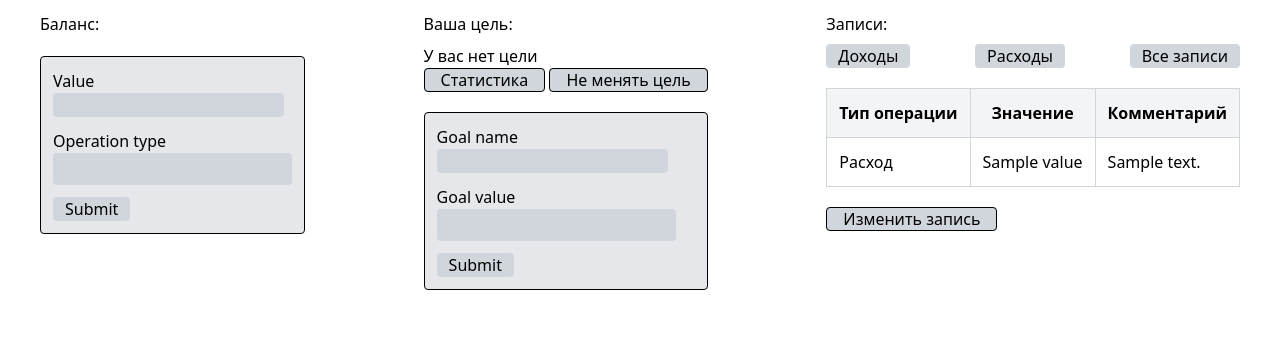
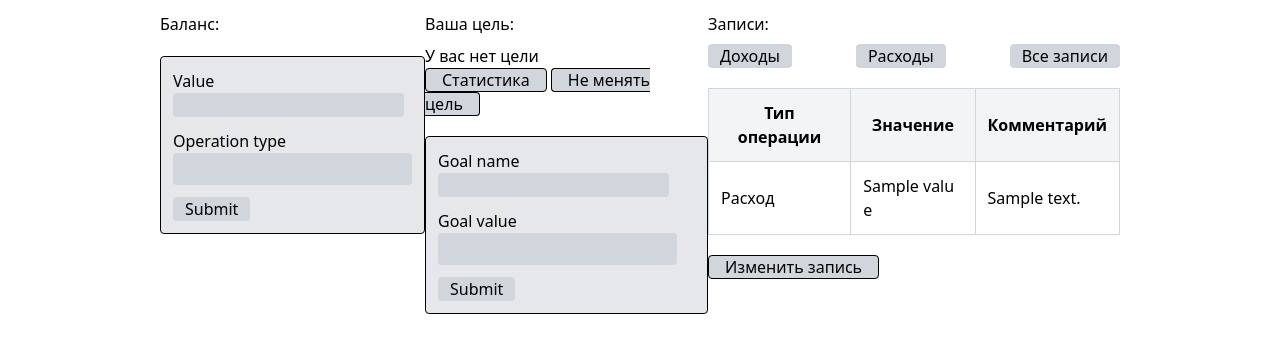
Before and after one commit to phantazeeer/MoneySaverSQLAlchemy, a FastAPI app: template app/templates/user_page.html in a window 1280 px wide. Shown: the part 65-418 px from the top of the page. Run offline with FastAPI, Linux system fonts and the light colour scheme; the template is opened without the code that fills it: most values are stand-ins (such as "Sample title", 1, 10 or a date in 2020); form fields are guessed from the names that the template uses; parts of the project's set-up code (start-up, migrations or seed data) failed here and were passed over.

Commit message:
fix(template)

```diff
--- a/app/templates/user_page.html
+++ b/app/templates/user_page.html
@@ -1,7 +1,7 @@
 {% extends 'base.html' %}
 
 {% block body %}
-<div class="flex justify-between mx-10 my-3">
+<div class="flex justify-between mx-40 my-3">
     <div>
         <h2>Баланс:</h2>
         <p class="mt-5">{{ user.balance }}</p>
@@ -34,10 +34,12 @@
         <h2>Ваша цель:</h2>
         <div class="mt-2">
             {% if user.goal_value %}
-            <p class="mb-2">{{ user.goal_value }}</p>
-            {% if user.goal_name %}
-            <p class="mb-2">На {{ user.goal_name }}</p>
-            {% endif %}
+            <div class="flex justify-start gap-2">
+                <p class="mb-2">{{ user.goal_value }}</p>
+                {% if user.goal_name %}
+                <p class="mb-2">На {{ user.goal_name }}</p>
+                {% endif %}
+            </div>
             <progress max="{{ user.goal_value }}" value="{{ user.balance }}"></progress><br>
             {% else %}
             <p>У вас нет цели</p>
```
